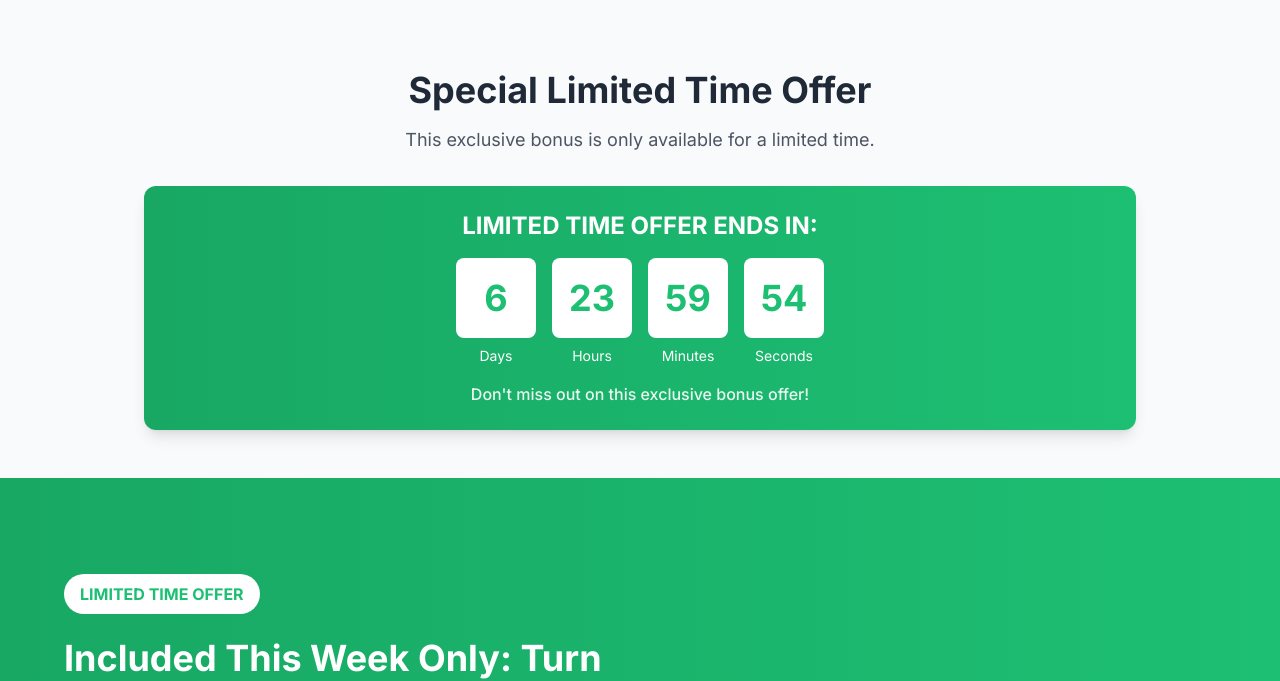
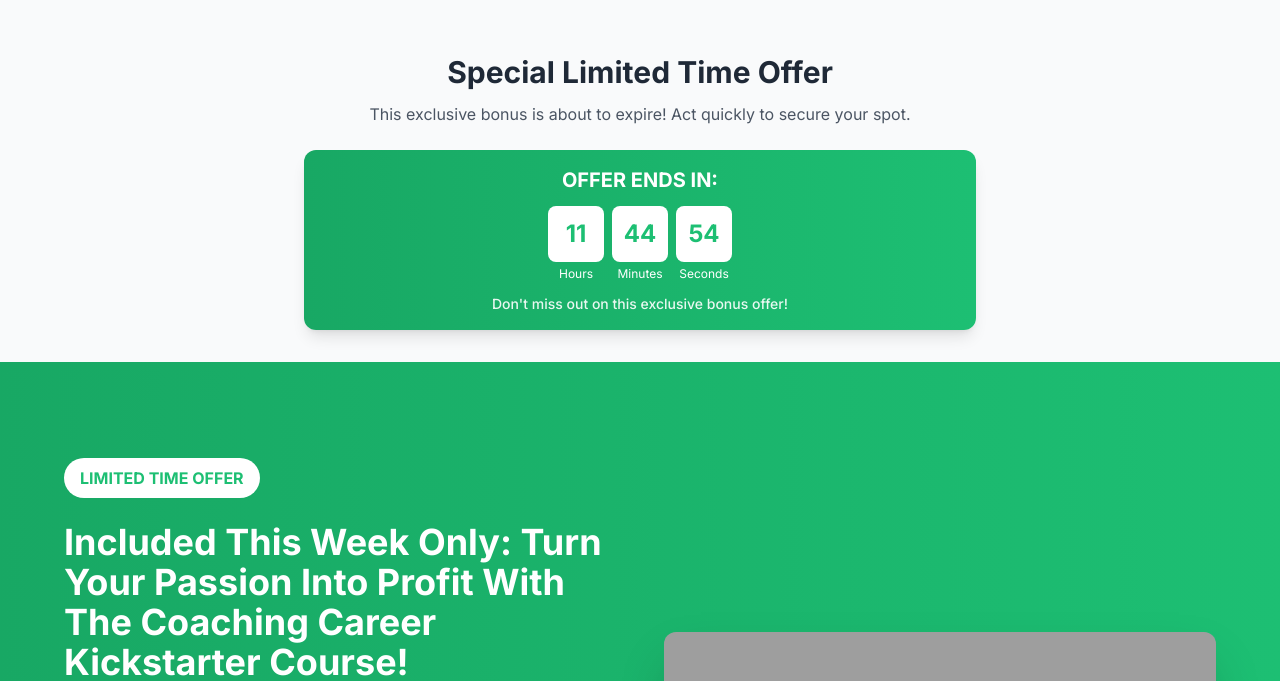
Before and after one commit to NadeemJabbar/nutrition-academy-sales-page, a Next.js app: page / in a window 1280 px wide. Shown: the part 7185-7866 px from the top of the page. Built offline with nearby package versions, Linux system fonts and the light colour scheme; grey boxes are pictures that could not be loaded.

Commit message:
Reduce timer size and set countdown to less than 12 hours

```diff
--- a/components/BonusWithTimer.tsx
+++ b/components/BonusWithTimer.tsx
@@ -3,16 +3,17 @@ import Bonus from './Bonus';
 import Timer from './Timer';
 
 const BonusWithTimer: React.FC = () => {
-  // Set the end date for the timer - 7 days from now
+  // Set the end date for less than 12 hours from now (e.g., 11 hours and 45 minutes)
   const endDate = new Date();
-  endDate.setDate(endDate.getDate() + 7);
+  endDate.setHours(endDate.getHours() + 11);
+  endDate.setMinutes(endDate.getMinutes() + 45);
 
   return (
-    <div className="bonus-timer-section bg-gray-50 py-12">
-      <div className="container-custom max-w-5xl mx-auto px-4 mb-12">
-        <div className="text-center mb-8">
-          <h2 className="text-3xl md:text-4xl font-bold mb-4">Special Limited Time Offer</h2>
-          <p className="text-lg text-gray-600">This exclusive bonus is only available for a limited time.</p>
+    <div className="bonus-timer-section bg-gray-50 py-8">
+      <div className="container-custom max-w-4xl mx-auto px-4 mb-8">
+        <div className="text-center mb-6">
+          <h2 className="text-2xl md:text-3xl font-bold mb-3">Special Limited Time Offer</h2>
+          <p className="text-base text-gray-600 max-w-xl mx-auto">This exclusive bonus is about to expire! Act quickly to secure your spot.</p>
         </div>
         <Timer endDate={endDate} />
       </div>
--- a/components/Timer.tsx
+++ b/components/Timer.tsx
@@ -41,40 +41,33 @@ const Timer: React.FC<TimerProps> = ({ endDate }) => {
   }, [endDate]);
 
   return (
-    <div className="bg-gradient-to-r from-primary-dark to-primary text-white rounded-xl p-6 shadow-lg text-center">
-      <h3 className="text-xl md:text-2xl font-bold mb-4 text-white">LIMITED TIME OFFER ENDS IN:</h3>
-      <div className="flex flex-wrap space-x-2 md:space-x-4 justify-center">
-        {timeLeft.days > 0 && (
+    <div className="bg-gradient-to-r from-primary-dark to-primary text-white rounded-xl p-4 shadow-lg text-center max-w-2xl mx-auto">
+      <h3 className="text-lg md:text-xl font-bold mb-3 text-white">OFFER ENDS IN:</h3>
+      <div className="flex justify-center">
+        <div className="flex flex-row space-x-2 justify-center">
           <div className="flex flex-col items-center">
-            <div className="text-3xl md:text-4xl font-bold text-primary bg-white rounded-lg w-16 md:w-20 h-16 md:h-20 flex items-center justify-center mb-2">
-              {timeLeft.days}
-            </div>
-            <span className="text-sm text-white">Days</span>
-          </div>
-        )}
-
-        <div className="flex flex-col items-center">
-          <div className="text-3xl md:text-4xl font-bold text-primary bg-white rounded-lg w-16 md:w-20 h-16 md:h-20 flex items-center justify-center mb-2">
+            <div className="text-xl md:text-2xl font-bold text-primary bg-white rounded-lg w-12 md:w-14 h-12 md:h-14 flex items-center justify-center">
               {timeLeft.hours.toString().padStart(2, '0')}
             </div>
-          <span className="text-sm text-white">Hours</span>
+            <span className="text-xs text-white mt-1">Hours</span>
           </div>
 
           <div className="flex flex-col items-center">
-          <div className="text-3xl md:text-4xl font-bold text-primary bg-white rounded-lg w-16 md:w-20 h-16 md:h-20 flex items-center justify-center mb-2">
+            <div className="text-xl md:text-2xl font-bold text-primary bg-white rounded-lg w-12 md:w-14 h-12 md:h-14 flex items-center justify-center">
               {timeLeft.minutes.toString().padStart(2, '0')}
             </div>
-          <span className="text-sm text-white">Minutes</span>
+            <span className="text-xs text-white mt-1">Minutes</span>
           </div>
 
           <div className="flex flex-col items-center">
-          <div className="text-3xl md:text-4xl font-bold text-primary bg-white rounded-lg w-16 md:w-20 h-16 md:h-20 flex items-center justify-center mb-2">
+            <div className="text-xl md:text-2xl font-bold text-primary bg-white rounded-lg w-12 md:w-14 h-12 md:h-14 flex items-center justify-center">
               {timeLeft.seconds.toString().padStart(2, '0')}
             </div>
-          <span className="text-sm text-white">Seconds</span>
+            <span className="text-xs text-white mt-1">Seconds</span>
           </div>
         </div>
-      <p className="mt-4 text-white/90 font-medium">Don't miss out on this exclusive bonus offer!</p>
+      </div>
+      <p className="mt-3 text-white/90 text-sm font-medium">Don't miss out on this exclusive bonus offer!</p>
     </div>
   );
 };
```
Lines whose indentation alone changed are shown as unchanged.
